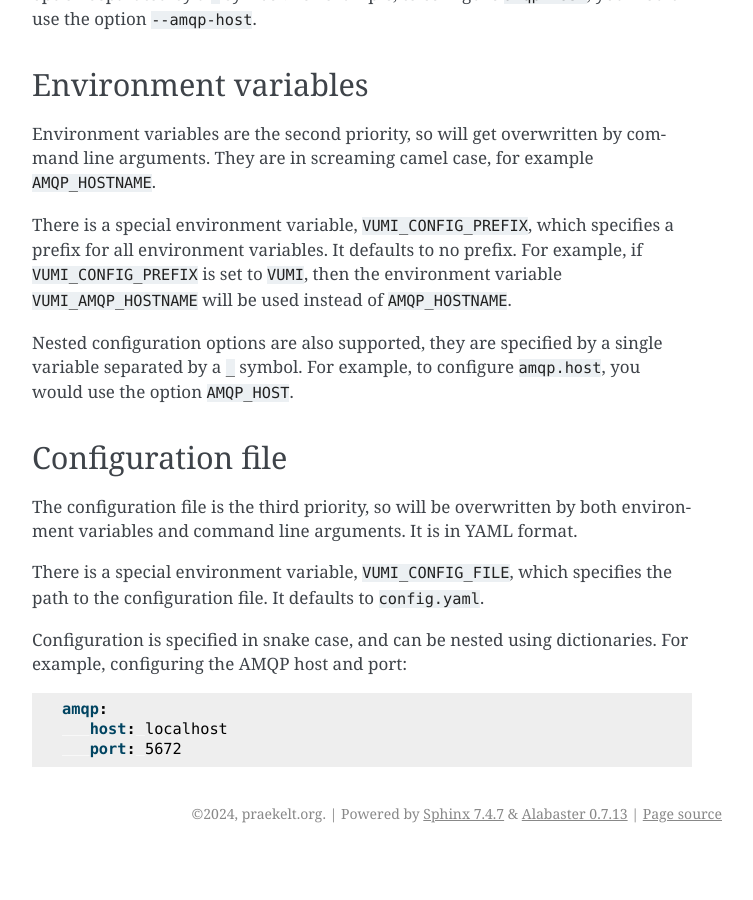
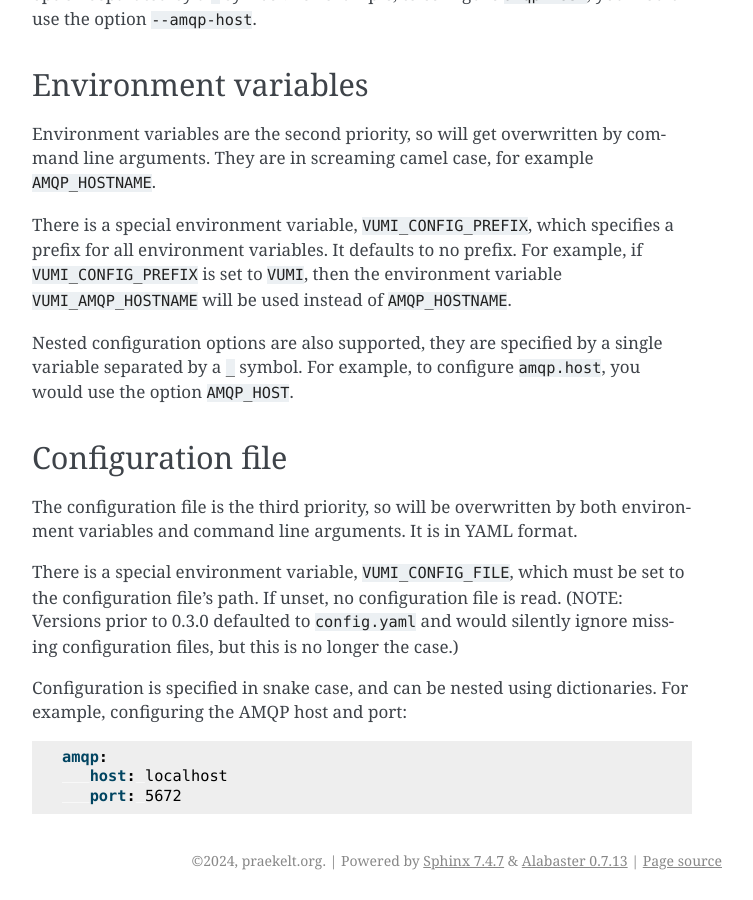
Before and after one commit to praekeltfoundation/vumi2, a Sphinx documentation site: the page built from docs/config.rst, in a window 1280 px wide and 900 px high, scrolled down 2240 px. Shown: the whole window, without its empty margins (388-1141 px from the left). Built offline with Sphinx 7.4.7, drawn with Linux system fonts in a browser that asks for light colours; before the commit the page ends 3093 px from its top, so only the background shows below that.

Commit message:
Update config-related docs

```diff
--- a/docs/config.rst
+++ b/docs/config.rst
@@ -147,11 +147,14 @@ the option ``AMQP_HOST``.
 
 Configuration file
 ------------------
-The configuration file is the third priority, so will be overwritten by both environment
-variables and command line arguments. It is in YAML format.
 
-There is a special environment variable, ``VUMI_CONFIG_FILE``, which specifies the path
-to the configuration file. It defaults to ``config.yaml``.
+The configuration file is the third priority, so will be overwritten by both
+environment variables and command line arguments. It is in YAML format.
+
+There is a special environment variable, ``VUMI_CONFIG_FILE``, which must be
+set to the configuration file's path. If unset, no configuration file is read.
+(NOTE: Versions prior to 0.3.0 defaulted to ``config.yaml`` and would silently
+ignore missing configuration files, but this is no longer the case.)
 
 Configuration is specified in snake case, and can be nested using dictionaries. For
 example, configuring the AMQP host and port:
```
